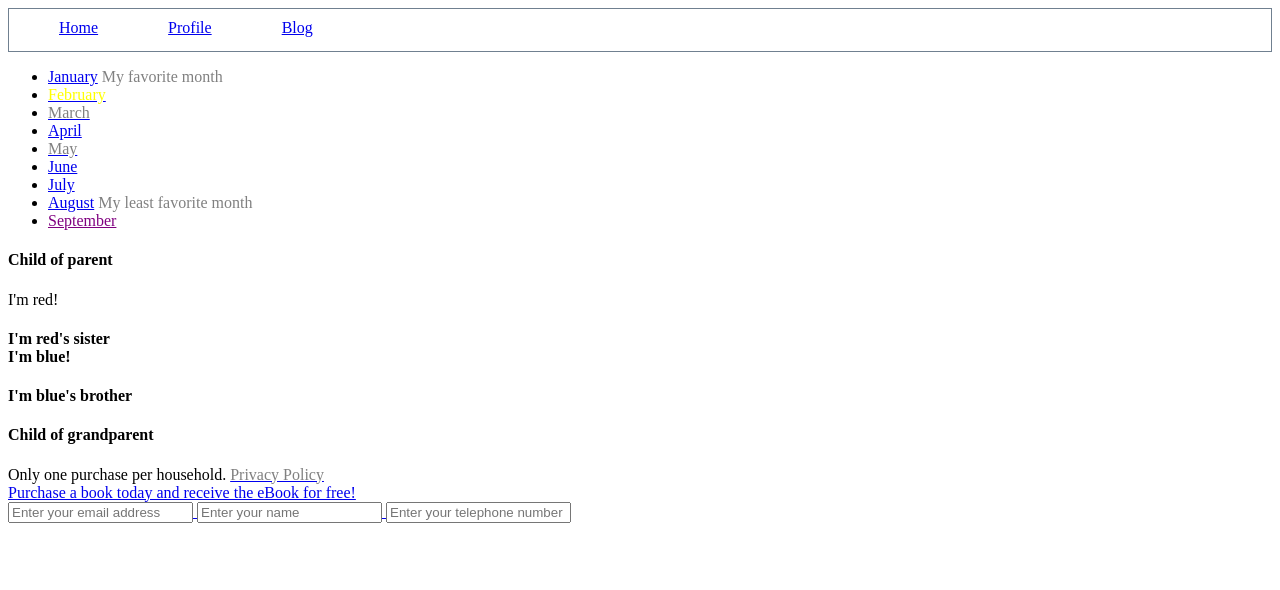
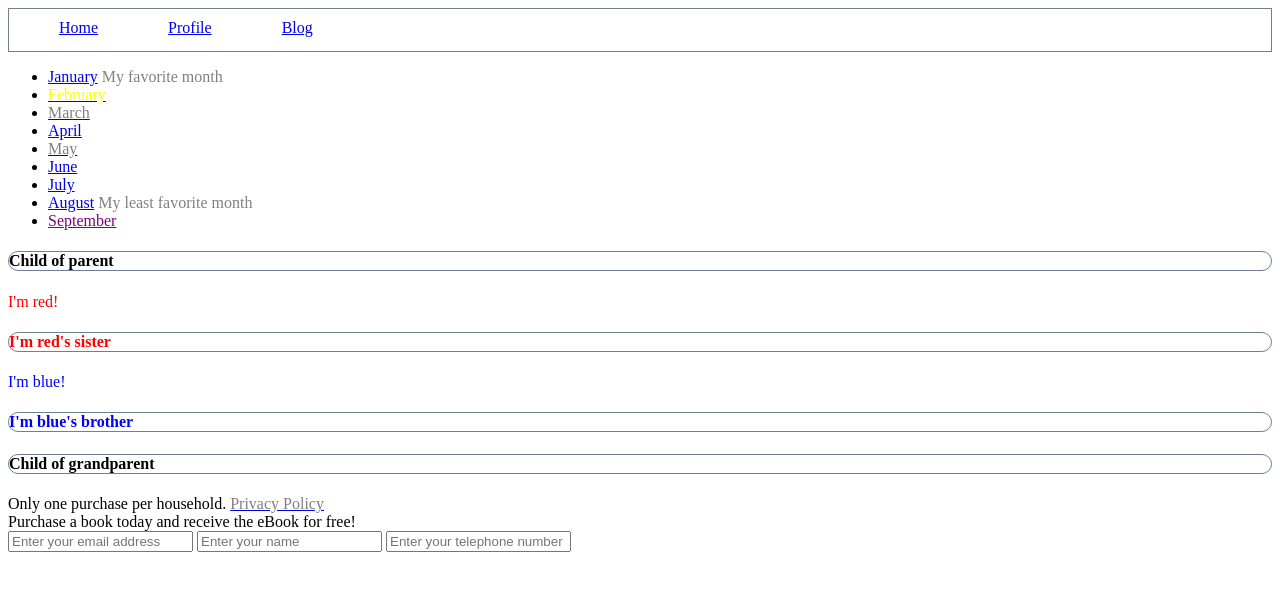
Before and after one commit to SMITHsharon/css-selectors, a plain HTML site: page index.html in a window 1280 px wide. Drawn offline with Linux system fonts and the light colour scheme.

Commit message:
applied red, blue text color via child navigation

```diff
--- a/index.html
+++ b/index.html
@@ -69,7 +69,7 @@
 		      <h4>Child of parent</h4>
 		      <div>
 		        <div>I'm red!</div>
-		        <h4>I'm red's sister
+		        <h4>I'm red's sister</h4>
 		        <div>I'm blue!</div>
 		        <h4>I'm blue's brother</h4>
 		      </div>
@@ -89,6 +89,7 @@
 	          Privacy Policy
 	        </span>
 	      </span>
+	     </a>
 	  </div>
 
 	  <div class="promo">
--- a/selectors.css
+++ b/selectors.css
@@ -23,7 +23,7 @@ ul.nav li a {
 	/*margin: 0 0 10px;*/
 }
 
-/* applying color styling */
+/* applying text color styling */
 .disabled {
 	color: grey;
 }
@@ -35,3 +35,32 @@ a.disabled {
 .active {
 	color: yellow;
 }
+
+
+/* styling for nth-child navigation */
+
+/* Make the "I'm red" text colored red */
+.parent div:first-child {
+	color: red;
+}
+
+/* Make the "I'm blue" text colored blue */
+.parent div:nth-child(3) {
+	color: blue;
+}
+
+/* The sibling h4 of the red element should have a background color of red */
+.parent div:first-child + h4 {
+	color: red;
+}
+
+/* The sibling h4 of the blue element should have background color of blue */
+.parent div:nth-child(3) +h4 {
+	color: blue;
+}
+
+/* Any h4 that is a direct child of grandparent should have a 1px border with rounded corners. */
+.grandparent h4:nth-child(n) {
+	border: 1px solid slategray;
+	border-radius: 50px;
+}
```
